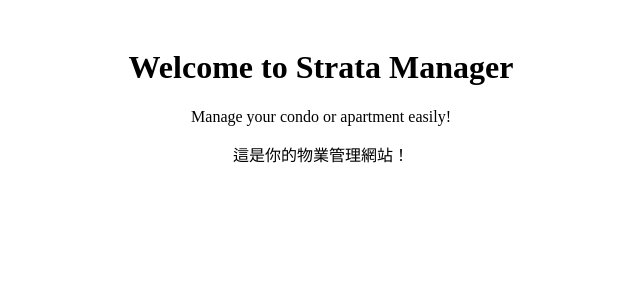
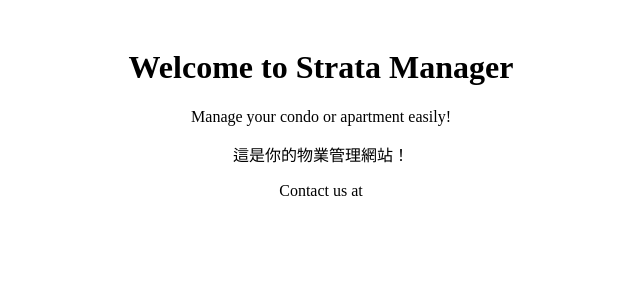
Before and after one commit to perryliu540540749/StrataManager, a Next.js app: page / in a window 1280 px wide. Shown: the top 300 px of the page, without its empty margins (319-959 px from the left). Built offline with nearby package versions, Linux system fonts and the light colour scheme.

Commit message:
Update page.tsx

```diff
--- a/app/page.tsx
+++ b/app/page.tsx
@@ -4,6 +4,7 @@ export default function Home() {
       <h1>Welcome to Strata Manager</h1>
       <p>Manage your condo or apartment easily!</p>
       <p>這是你的物業管理網站！</p>
+      <p>Contact us at {process.env.MANAGER_EMAIL}</p>
     </div>
   );
 }
```
